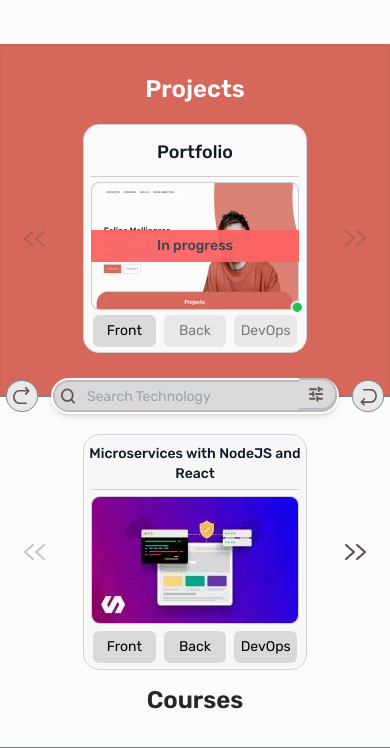
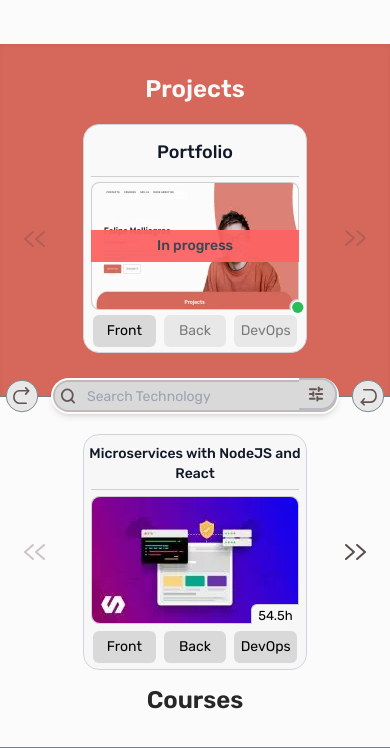
Before and after one commit to felipemalli/portfolio, a React (Vite) app: page / in a window 390 px wide. Shown: the part 944-1692 px from the top of the page. Built offline with nearby package versions, Linux system fonts and the light colour scheme.

Commit message:
feat: add hour botton right tag and add responsive background for both botton right tags

```diff
--- a/src/components/shared/Card/Card.tsx
+++ b/src/components/shared/Card/Card.tsx
@@ -45,7 +45,7 @@ export const Card: React.FC<ICardProps> = ({ card }: ICardProps) => {
       <hr className='w-52 h-[1px] bg-[#cfcfcf] m-0 p-0 border-none'></hr>
       <div onClick={clickOnFrame} className='relative flex items-center justify-center w-52 h-32 rounded-lg'>
         {frame.screen === 'photoFrame' &&
-          <PhotoFrame image={card.image} inProgress={card.inProgress} bottonRightTag={card.bottonRightTag}/>
+          <PhotoFrame image={card.image} inProgress={card.inProgress} bottonRightTag={card.bottonRightTag} backgroundColor={card.type === 'project' ? '#f9f9f9' : '#f7f7f7'}/>
         }
         {frame.screen === 'skillFrame' &&
           <SkillFrame techArea={frame.techArea ?? 'frontend'} skills={card.techAreas[frame.techArea ?? 'frontend']?.skills ?? ['']} inProgress={card.techAreas[frame.techArea ?? 'frontend']?.inProgress ?? false}/>
--- a/src/components/shared/Card/PhotoFrame.tsx
+++ b/src/components/shared/Card/PhotoFrame.tsx
@@ -7,9 +7,10 @@ export interface IPhotoFrameProps {
     name: IBottonRightTag,
     value?: number
   }
+  backgroundColor: string,
 }
 
-export const PhotoFrame: React.FC<IPhotoFrameProps> = ({ image, inProgress, bottonRightTag }: IPhotoFrameProps) => {
+export const PhotoFrame: React.FC<IPhotoFrameProps> = ({ image, inProgress, bottonRightTag, backgroundColor }: IPhotoFrameProps) => {
 
   return (
     <div className='cursor-pointer bg-[#d9d9d9] flex h-full w-full border rounded-lg border-[#cfcfcf]'>
@@ -20,7 +21,14 @@ export const PhotoFrame: React.FC<IPhotoFrameProps> = ({ image, inProgress, bott
         </div>}
 
       {bottonRightTag && bottonRightTag.name === 'Browser' &&
-        <img className='absolute -right-[5px] -bottom-1  w-3.5' src="src/assets/icons/browserIcon.svg" alt='Browser active'/>
+        <svg className='absolute -right-[24px] -bottom-[9px] w-10 scale-70' xmlns="http://www.w3.org/2000/svg" width="24" height="24" fill="none">
+          <path fill="#CFCFCF" d="M14.194.711A11.5 11.5 0 0 0 1.293 16.196L12 12 14.194.711Z"/>
+          <circle fill={backgroundColor} cx="12.5" cy="12.5" r="10"/>
+          <path fill="#27BE58" d="M20.5 12.5a8 8 0 1 1-16 0 8 8 0 0 1 16 0Z"/>
+        </svg>
+      }
+      {bottonRightTag && bottonRightTag.name === 'Hours' && bottonRightTag.value &&
+        <div className={`absolute bg-[${backgroundColor}] -right-[0px] bottom-0 h-5 w-12 text-center pt-[1px] text-[13px] font-normal rounded-tl-md border-t border-l border-[#cfcfcf]`}>{bottonRightTag.value}h</div>
       }
     </div>
   );
--- a/tailwind.config.js
+++ b/tailwind.config.js
@@ -8,6 +8,9 @@ export default {
       fontFamily: {
         'sans': ['Rubik', 'sans-serif'],
       },
+      scale: {
+        '70': '.7',
+      },
     },
   },
   plugins: [],
```
